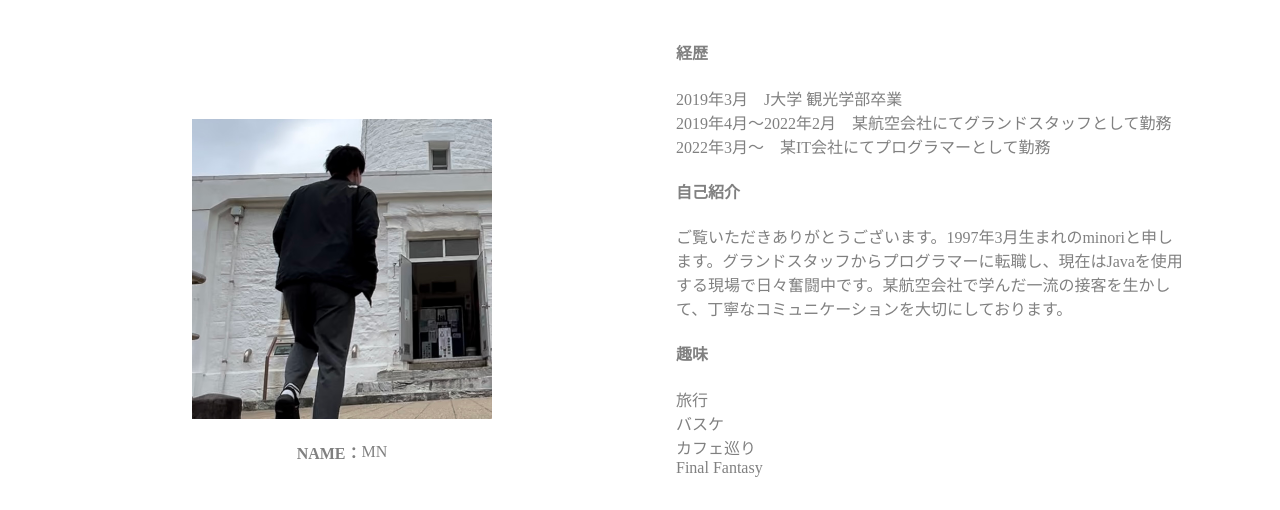
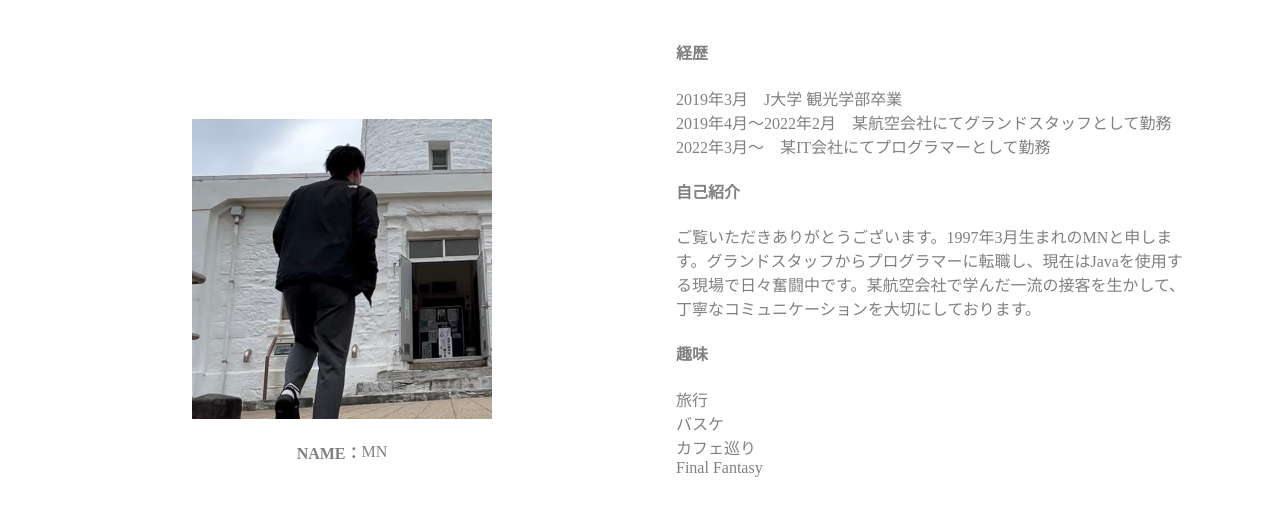
Before and after one commit to mi0no0ri/portfolio_anonymous, a plain HTML site: page about.html in a window 1280 px wide. Shown: the part 226-736 px from the top of the page. Drawn offline with nearby package versions, Linux system fonts and the light colour scheme.

Commit message:
自己紹介修正

```diff
--- a/about.html
+++ b/about.html
@@ -66,7 +66,7 @@
           </ul>
 
           <h4>自己紹介</h4>
-          <p>ご覧いただきありがとうございます。1997年3月生まれのminoriと申します。グランドスタッフからプログラマーに転職し、現在はJavaを使用する現場で日々奮闘中です。某航空会社で学んだ一流の接客を生かして、丁寧なコミュニケーションを大切にしております。</p>
+          <p>ご覧いただきありがとうございます。1997年3月生まれのMNと申します。グランドスタッフからプログラマーに転職し、現在はJavaを使用する現場で日々奮闘中です。某航空会社で学んだ一流の接客を生かして、丁寧なコミュニケーションを大切にしております。</p>
 
           <h4>趣味</h4>
           <ul>
```
